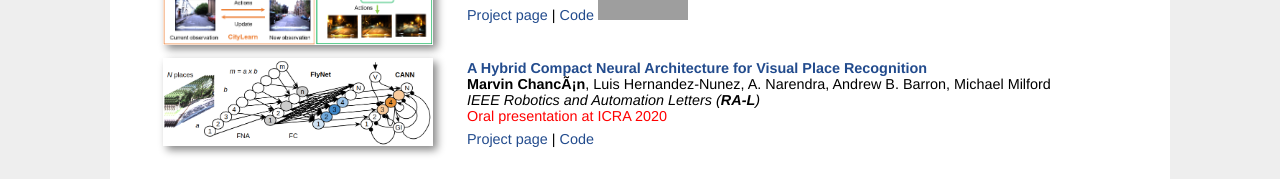
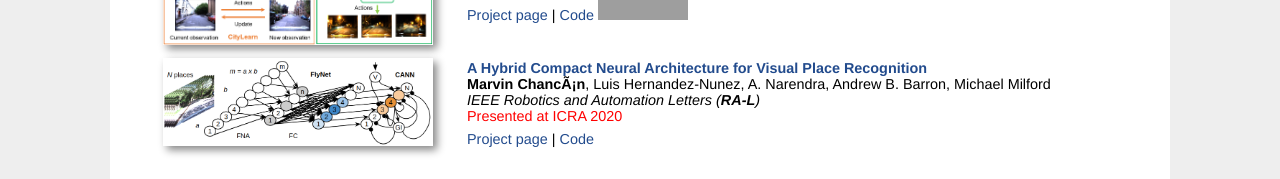
Before and after one commit to mchancan/mchancan.github.io, a Jekyll site: the page built from index.html, in a window 1280 px wide. Shown: the part 781-960 px from the top of the page. Built offline with Jekyll 4.4.1, drawn with Linux system fonts in a browser that asks for light colours; comment, search, counter and statistics services are not loaded; grey boxes are pictures that could not be loaded.

Commit message:
Update index.html

```diff
--- a/index.html
+++ b/index.html
@@ -87,7 +87,7 @@ title: Marvin's Homepage
 			<a href="projects/FlyNet/index.html"><b>A Hybrid Compact Neural Architecture for Visual Place Recognition</b></a></br>
 			<b>Marvin Chancán</b>, Luis Hernandez-Nunez, A. Narendra, Andrew B. Barron, Michael Milford</br>
 			<em>IEEE Robotics and Automation Letters (<b>RA-L</b>)</em></br>
-			<font color = 'red'>Oral presentation at ICRA 2020</font></br>
+			<font color = 'red'>Presented at ICRA 2020</font></br>
 			<a href="projects/FlyNet/index.html">Project page</a>
 			| <a href="https://github.com/mchancan/flynet">Code</a> <a><iframe src="https://ghbtns.com/github-btn.html?user=mchancan&repo=flynet&type=star&count=true&size=small" frameborder="0" scrolling="0" width="120px" height="20px"></iframe></a>
 		</td>
```
